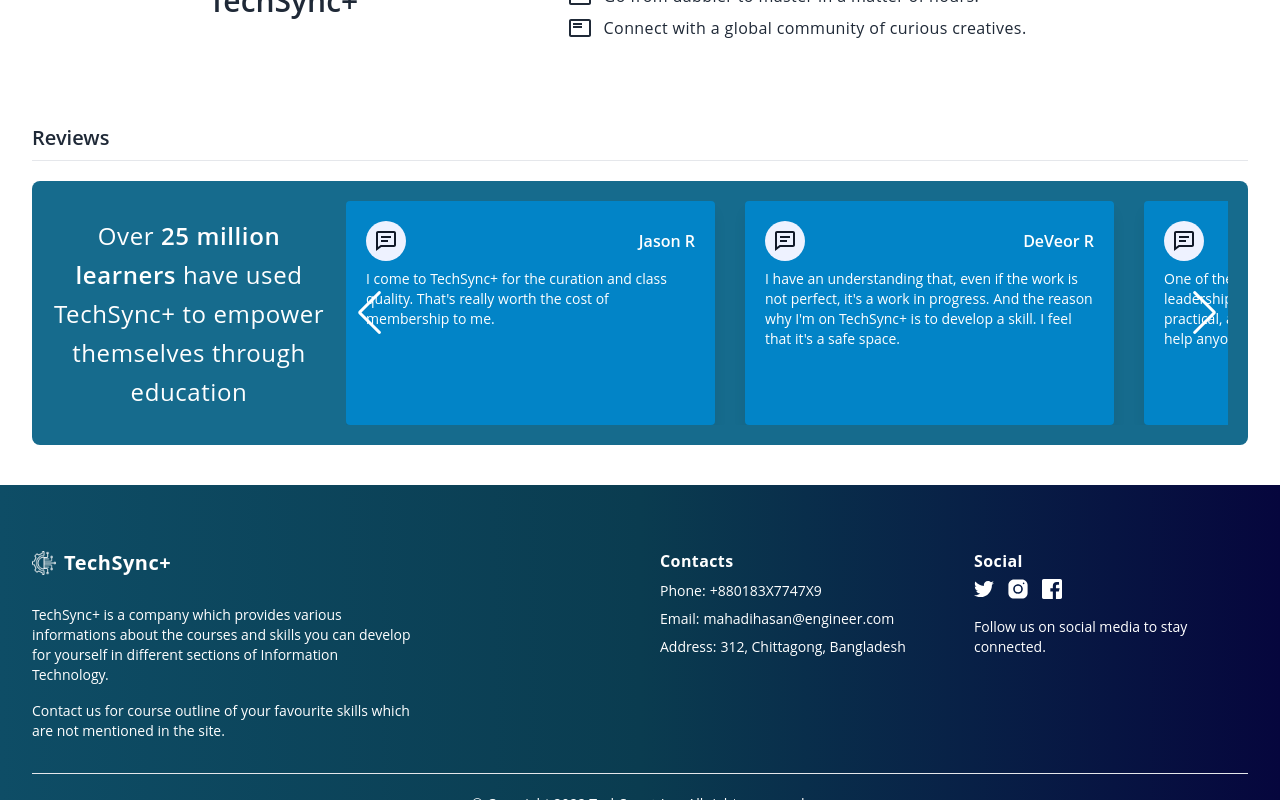
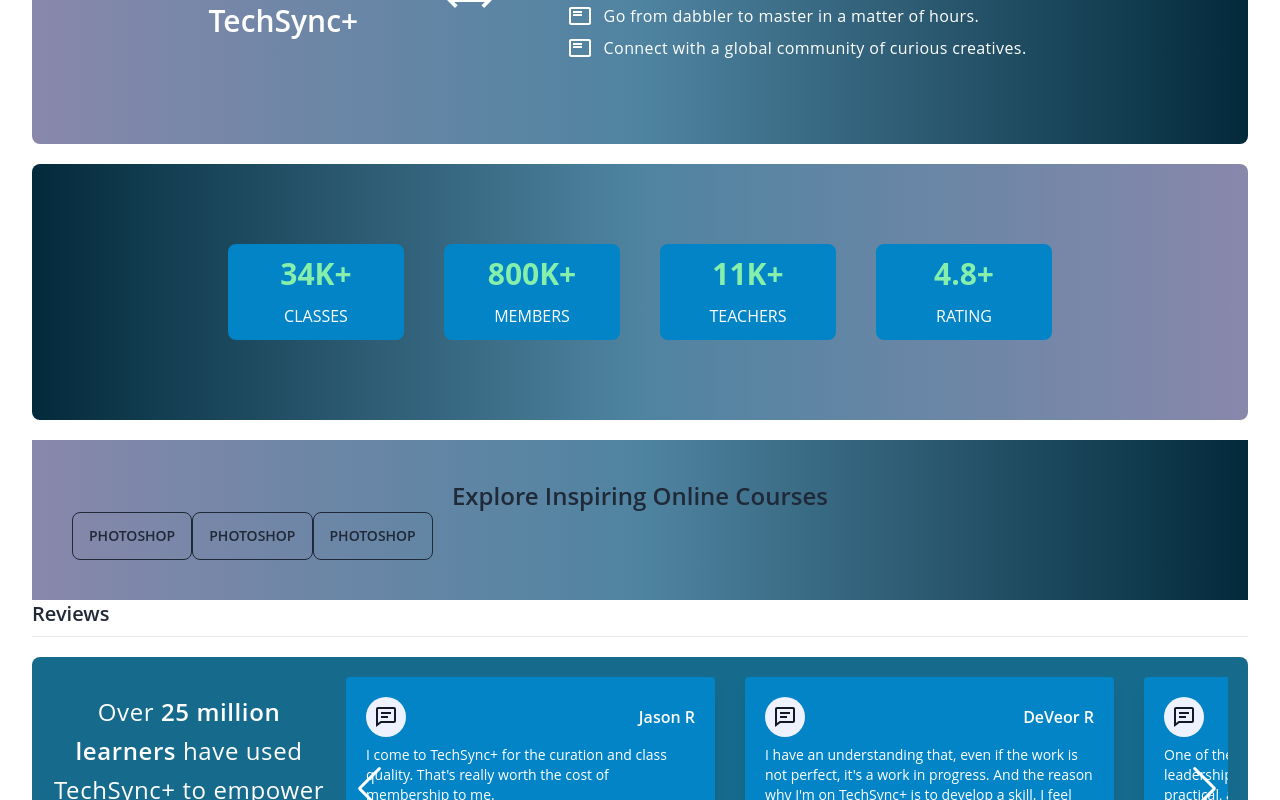
Before and after one commit to sparkmahadi/techsync-client, a React (Create React App) app: page / in a window 1280 px wide. Shown: the part 962-1762 px from the top of the page. Built offline with nearby package versions, Linux system fonts and the light colour scheme; no server answers.

Commit message:
added new section

```diff
--- /dev/null
+++ b/src/components/Home/Counter/Counter.js
@@ -0,0 +1,43 @@
+import React from 'react';
+
+const Counter = () => {
+    const items = [
+        {
+            count: 34,
+            unit: 'K+',
+            title: 'Classes'
+        },
+        {
+            count: 800,
+            unit: 'K+',
+            title: 'Members'
+        },
+        {
+            count: 11,
+            unit: 'K+',
+            title: 'Teachers'
+        },
+        {
+            count: 4.8,
+            unit: '+',
+            title: 'Rating'
+        },
+    ]
+    return (
+        <div className='flex gap-10 bg-secondary-reverse p-20 rounded-lg items-center justify-center text-white mb-5'>
+            {
+                items.map((item, i) =>
+                    <div className='bg-sky-600 p-3 rounded-lg w-44 text-center' key={i}>
+                        <div className='flex justify-center text-green-300 text-3xl font-bold pb-3'>
+                            <p>{item.count}</p>
+                            <p>{item.unit}</p>
+                        </div>
+                        <p className='uppercase'>{item.title}</p>
+                    </div>
+                )
+            }
+        </div>
+    );
+};
+
+export default Counter;
--- a/src/components/Home/Creative/Creative.js
+++ b/src/components/Home/Creative/Creative.js
@@ -10,7 +10,7 @@
         "Connect with a global community of curious creatives."
     ]
     return (
-        <div className='flex items-center gap-5 justify-around p-20'>
+        <div className='flex items-center gap-5 justify-around p-20 bg-secondary text-white rounded-lg my-5'>
             <div className='flex items-center gap-5 w-1/3'>
                 <h2 className='text-3xl font-semibold text-center leading-snug'>Get Creative with TechSync+</h2>
                 <CgArrowsHAlt className='w-16 h-16' />
--- /dev/null
+++ b/src/components/Home/Explore/Explore.js
@@ -0,0 +1,16 @@
+import React from 'react';
+
+const Explore = () => {
+    return (
+        <div className='bg-secondary p-10'>
+            <h2 className='text-center text-2xl font-semibold'>Explore Inspiring Online Courses</h2>
+            <div>
+                <button className='btn hover:btn-accent btn-outline'>Photoshop</button>
+                <button className='btn hover:btn-accent btn-outline'>Photoshop</button>
+                <button className='btn hover:btn-accent btn-outline'>Photoshop</button>
+            </div>
+        </div>
+    );
+};
+
+export default Explore;
--- a/src/components/Home/Home/Home.js
+++ b/src/components/Home/Home/Home.js
@@ -1,5 +1,7 @@
 import React from 'react';
+import Counter from '../Counter/Counter';
 import Creative from '../Creative/Creative';
+import Explore from '../Explore/Explore';
 import Reviews from '../Reviews/Reviews';
 import Hero from './../Hero/Hero';
 import Popular from './../Popular/Popular';
@@ -10,6 +12,8 @@
             <Hero></Hero>
             <Popular></Popular>
             <Creative></Creative>
+            <Counter></Counter>
+            <Explore></Explore>
             <Reviews></Reviews>
         </div>
     );
--- a/src/index.css
+++ b/src/index.css
@@ -21,6 +21,14 @@
 
 .dark-theme {
   background-color: rgba(0, 0, 0, 0.87)
+}
+
+.bg-secondary {
+  background: linear-gradient(90deg, rgba(2, 2, 77, 0.47) 0%, rgba(79, 132, 161, 1) 50%, rgba(3, 42, 59, 1) 100%);
+}
+
+.bg-secondary-reverse {
+background: linear-gradient(90deg, rgba(3,42,59,1) 0%, rgba(79,132,161,1) 50%, rgba(2, 2, 77, 0.47) 100%);
 }
 
 .dark-theme .bg-card {
```
